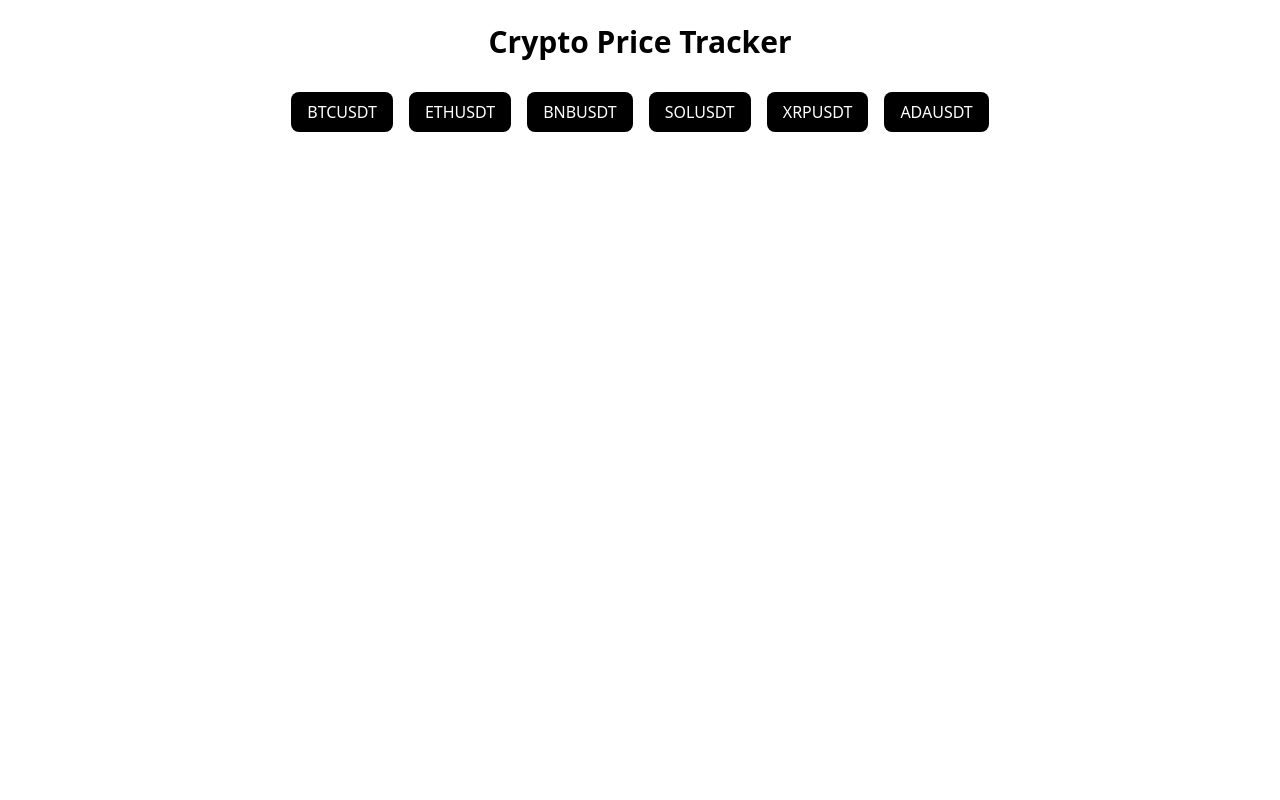
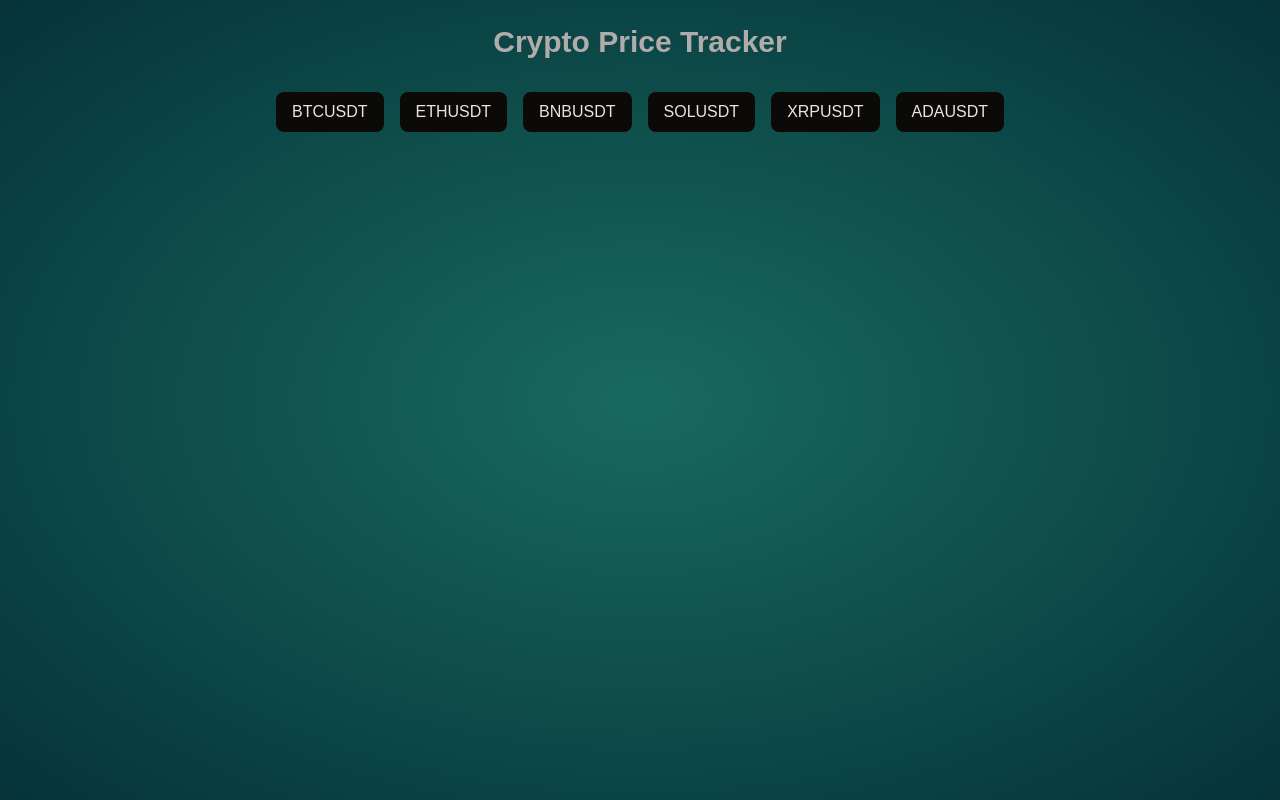
Before and after one commit to DTarkh/crypto-price-tracker, a React (Vite) app: page / in a window 1280 px wide. Built offline with nearby package versions, Linux system fonts and the light colour scheme.

Commit message:
Improved styling of the app

```diff
--- a/src/App.tsx
+++ b/src/App.tsx
@@ -34,7 +34,8 @@ function App() {
   };
 
   return (
-    <div className="h-screen p-6">
+    <>
+    <div className="h-screen p-6 m-auto max-w-[1100px]">
       <Header />
       <SelectCoin handleAddCoin={handleAddCoin} selectedCoins={selectedCoins}/>
       <DisplayTickers
@@ -42,6 +43,7 @@ function App() {
         handleRemoveCoin={handleRemoveCoin}
       />
     </div>
+    </>
   );
 }
 
--- a/src/components/CoinTicker.tsx
+++ b/src/components/CoinTicker.tsx
@@ -9,7 +9,7 @@ export default function CoinTicker({ symbol }: CoinTickerProps) {
 
   if (!ticker) {
     return (
-      <div className="w-[300px] h-[300px] mx-auto p-6 bg-white shadow-xl rounded-xl mt-8 flex items-center justify-center">
+      <div className="w-[300px] h-[300px] mx-auto p-6 bg-[#0b201d] shadow-xl rounded-xl mt-8 flex items-center justify-center">
         <ThreeCircles
           visible={true}
           height="40"
@@ -24,10 +24,10 @@ export default function CoinTicker({ symbol }: CoinTickerProps) {
   }
 
   return (
-    <div className="w-[300px] h-[300px] mx-auto p-6 bg-white shadow-xl rounded-xl mt-8">
+    <div className="w-[300px] h-[300px] mx-auto p-6 bg-[#0b201d] shadow-xl rounded-xl mt-8">
       <h2 className="text-2xl font-bold mb-4 text-center">{ticker.s}</h2>
 
-      <div className="grid grid-cols-2 gap-4 text-gray-700">
+      <div className="grid grid-cols-2 gap-4 text-gray-400">
         <div>
           <p className="text-sm">Price:</p>
           <p className="text-lg font-semibold text-green-600">
--- a/src/components/DisplayTickers.tsx
+++ b/src/components/DisplayTickers.tsx
@@ -17,7 +17,7 @@ export default function DisplayTickers({
           <CoinTicker symbol={coin} />
           <button
             onClick={() => handleRemoveCoin(coin)}
-            className="absolute top-2 right-2 bg-red-500 text-white rounded-full w-8 h-8 flex items-center justify-center hover:bg-red-600 transition hover:cursor-pointer"
+            className="absolute top-4 -right-3 bg-red-500 text-white rounded-full w-8 h-8 flex items-center justify-center hover:bg-red-600 transition hover:cursor-pointer"
             title="Remove"
           >
             ✖
--- a/src/components/Header.tsx
+++ b/src/components/Header.tsx
@@ -2,7 +2,7 @@ import React from "react";
 
 export default function Header() {
   return (
-    <h1 className="text-3xl font-bold text-center mb-8">
+    <h1 className="text-3xl font-black text-center mb-8">
       Crypto Price Tracker
     </h1>
   );
--- a/src/components/SelectCoin.tsx
+++ b/src/components/SelectCoin.tsx
@@ -14,13 +14,13 @@ export default function SelectCoin({ handleAddCoin, selectedCoins }: Props) {
   ];
 
   return (
-    <div className="flex flex-wrap justify-center gap-4 mb-10">
+    <div className="flex flex-wrap justify-center gap-4 mb-7">
       {availableCoins.map((coin: string) => {
-        let clss = "px-4 py-2 text-white rounded-lg hover:bg-blue-600 transition hover:cursor-pointer";
+        let clss = "px-4 py-2 text-stone-200 rounded-lg hover:bg-stone-800 transition hover:cursor-pointer";
         if (selectedCoins.includes(coin)){
           clss += " bg-red-600"
         } else {
-          clss += " bg-black"
+          clss += " bg-stone-950"
         }
 
           return (
--- a/src/index.css
+++ b/src/index.css
@@ -3,5 +3,10 @@
 
 body {
   margin: 0;
-  padding: 0;
+  font-family: 'Quicksand', sans-serif;
+  -webkit-font-smoothing: antialiased;
+  -moz-osx-font-smoothing: grayscale;
+  background: radial-gradient(#186a5e, #053339);
+  color: #b1abab;
+  min-height: 100vh;
 }
```
